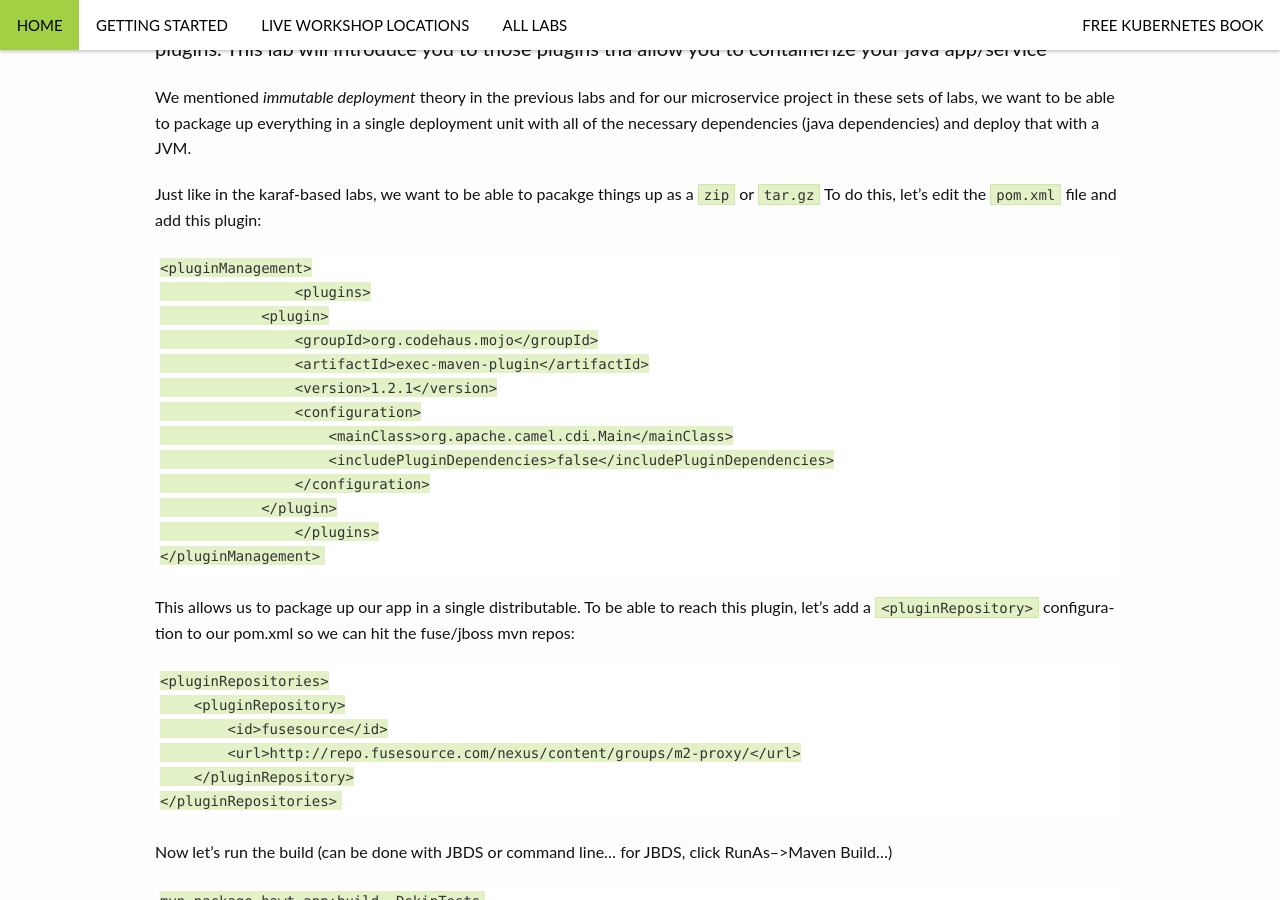
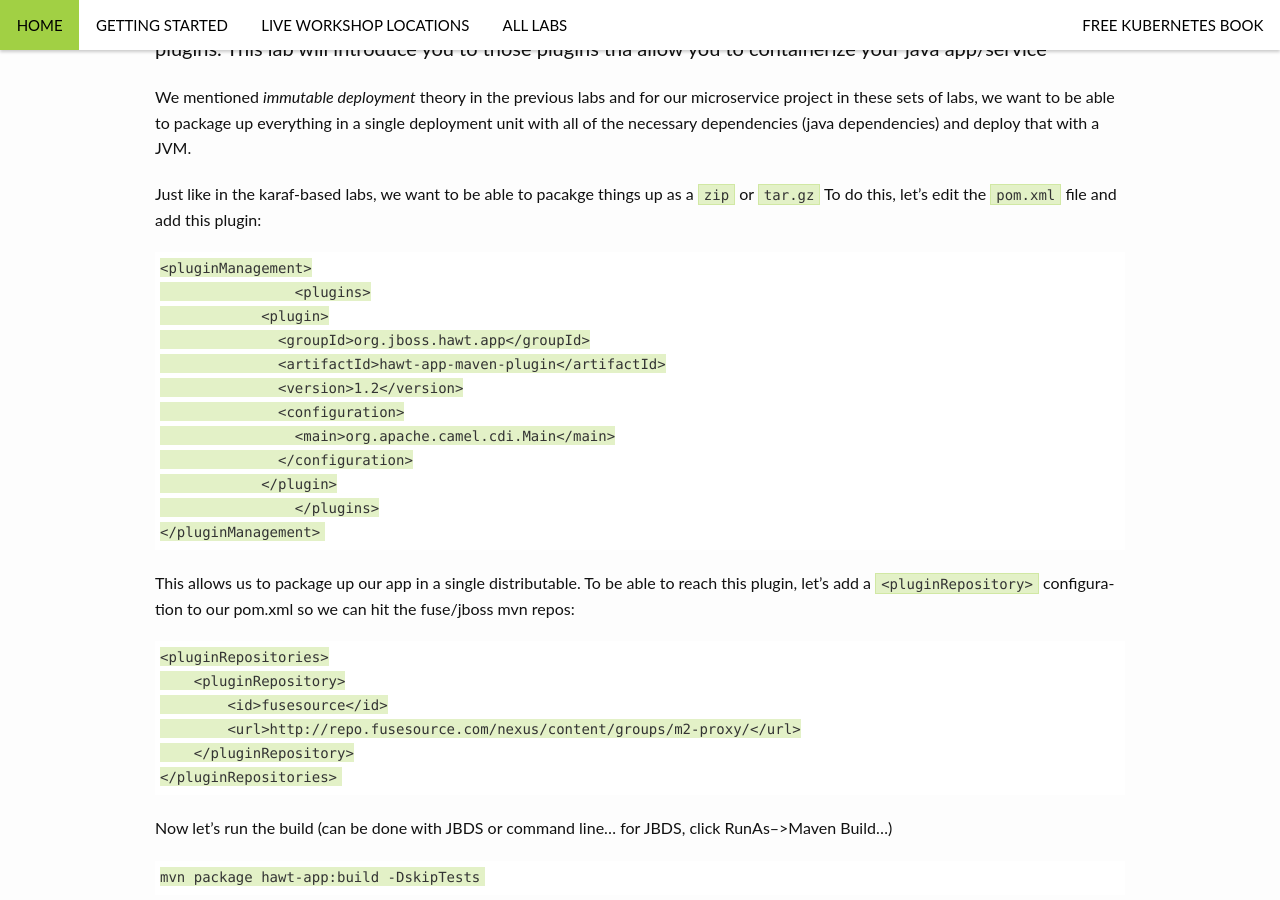
Before and after one commit to RedHatWorkshops/fuse-on-openshift, a Jekyll site: the page built from _posts/microservices/2014-12-25-adding-maven-plugins-for-hawtness.md, in a window 1280 px wide and 900 px high, scrolled down 372 px. Built offline with Jekyll 4.4.1, drawn with Linux system fonts in a browser that asks for light colours.

```diff
--- a/_posts/microservices/2014-12-25-adding-maven-plugins-for-hawtness.md
+++ b/_posts/microservices/2014-12-25-adding-maven-plugins-for-hawtness.md
@@ -18,13 +18,12 @@ Just like in the karaf-based labs, we want to be able to pacakge things up as a
     <pluginManagement>
     		<plugins>
                 <plugin>
-                    <groupId>org.codehaus.mojo</groupId>
-                    <artifactId>exec-maven-plugin</artifactId>
-                    <version>1.2.1</version>
-                    <configuration>
-                        <mainClass>org.apache.camel.cdi.Main</mainClass>
-                        <includePluginDependencies>false</includePluginDependencies>
-                    </configuration>
+                  <groupId>org.jboss.hawt.app</groupId>
+                  <artifactId>hawt-app-maven-plugin</artifactId>
+                  <version>1.2</version>
+                  <configuration>
+                    <main>org.apache.camel.cdi.Main</main>
+                  </configuration>
                 </plugin>
     		</plugins>
     </pluginManagement>
```
Also changed, not shown: _posts/microservices/2014-12-14-creating-a-microservices-project-with-maven.md (+4 -4 lines), _posts/microservices/2014-12-31-using-s2i-for-builds.md (+3 -3 lines), pages/download.md (+1 -1 lines).
